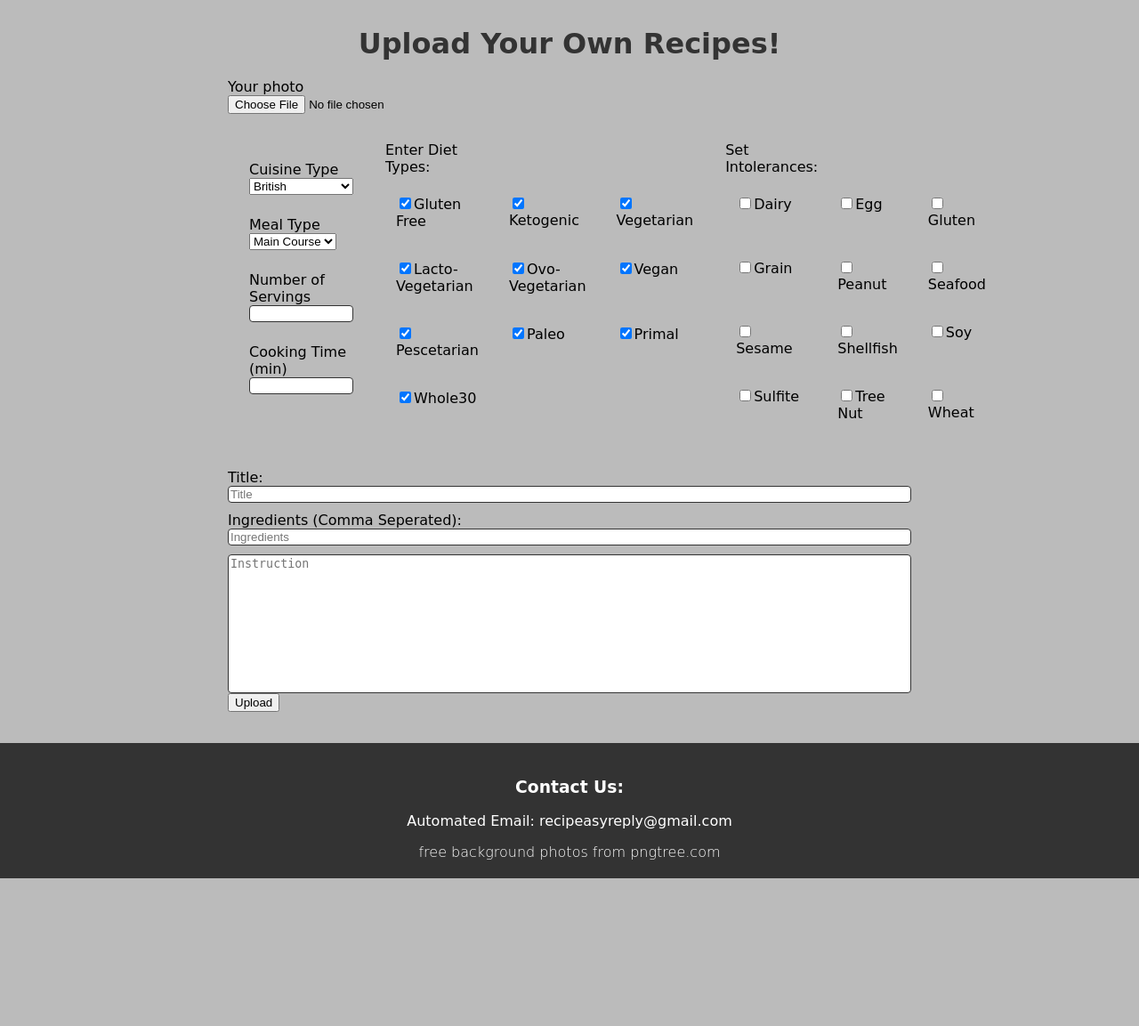
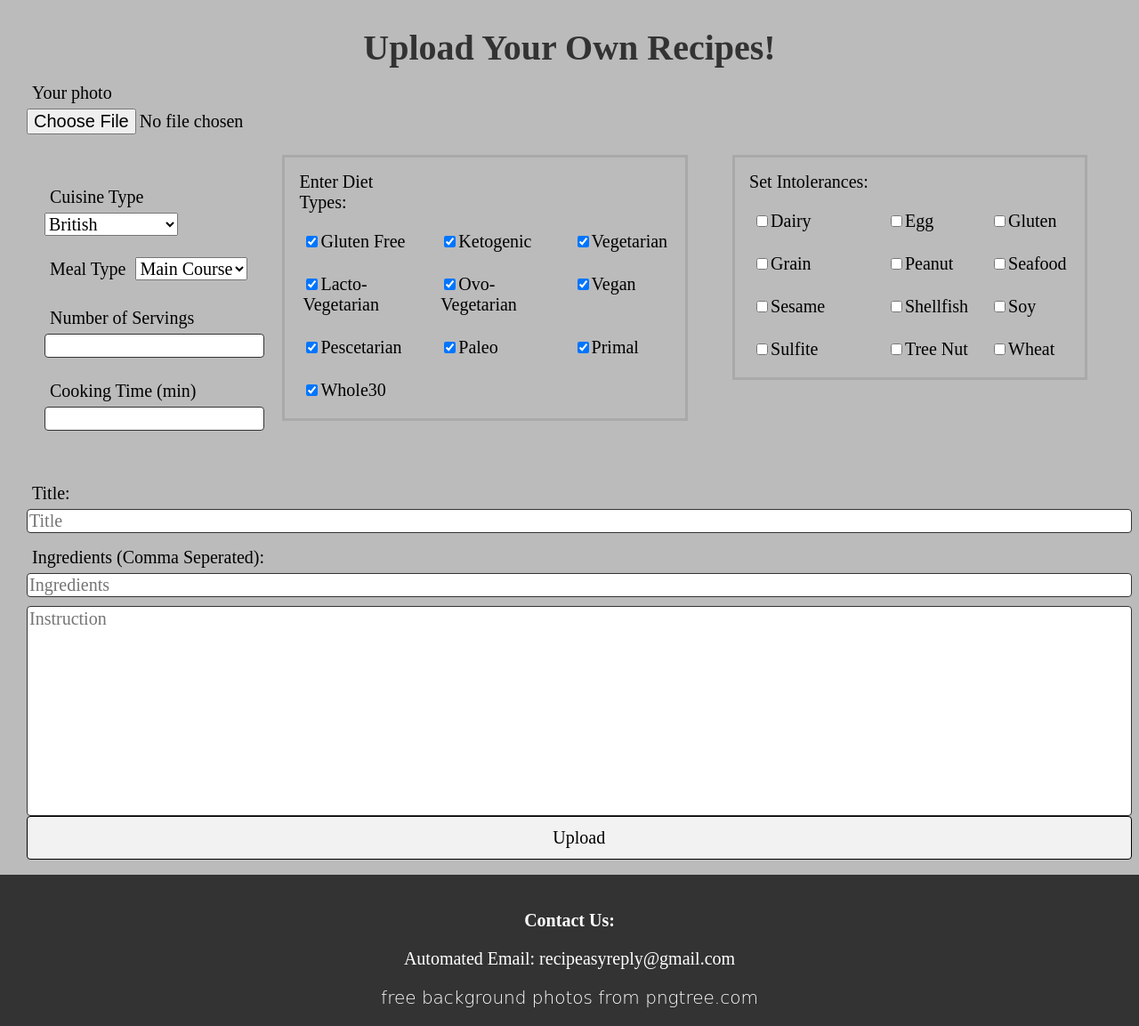
Before and after one commit to Dinesh1503/RecipEasy-Recipe-Website-, a PHP site: page /upload.php in a window 1280 px wide. Shown: the part 272-1425 px from the top of the page at 89% size. Before the commit the page ends 1259 px from the top, so only its background shows below. Run offline with PHP 8.4, Linux system fonts and the light colour scheme; the visitor is signed in with stand-in values (Sample User, id 1); some web fonts are replaced.

Commit message:
CSS for Upload Page

```diff
--- a/Main/css/upload.css
+++ b/Main/css/upload.css
@@ -1,22 +1,59 @@
-form{
-	width: 60%;
-	margin-left: 20%;
-	margin-top: 20px;
+*{
+	font-family: "Times New Roman",'Times',serif;
+	font-size: 20px;
+}
+.grid-container
+{
+	border:solid thick;
+	border-color: darkgrey;
+	border-width: 3px;
+	padding: 5px;
+	  grid-column-gap: 5px;
+	  grid-row-gap: 5px;
+	  margin-right: 50px;
+}
+label
+{
+	padding: 6px 6px 6px;
+	font-size: 20px;
+  display: inline-block;
+}
+button[type=submit] {
+  background-color: #f2f2f2;
+  border: solid;
+  border-width: 0.25px;
+  border-color: black;
+  color: black;
+  padding: 12px 20px;
+  border-radius: 4px;
+  width: 100%;
+  cursor: pointer;
+  float: right;
 }
 
-.col{
+button[type=submit]:hover {
+	border: solid;
+  border-color: black;
+  border-width: 0.25px;
+  background-color: #45a049;
+  color: white;
+}
 
+form{
+	width: 97%;
+	margin-left: 30px;
+	margin-right: 10px;
+	margin-top: 10px;
 }
 
 .col div {
-	padding: 12px;
+	padding: 10px;
 }
 
 .row {
-	display: grid;
+	display: inline-grid;
 	grid-template-columns: auto auto auto;
 }
-
 .form-group{
 	margin-top: 10px;
 }
@@ -34,6 +71,7 @@ form{
 }
 
 main h1{
+	font-size: 40px;
     padding-top: 30px;
     text-align: center;
     color: #333;
```
